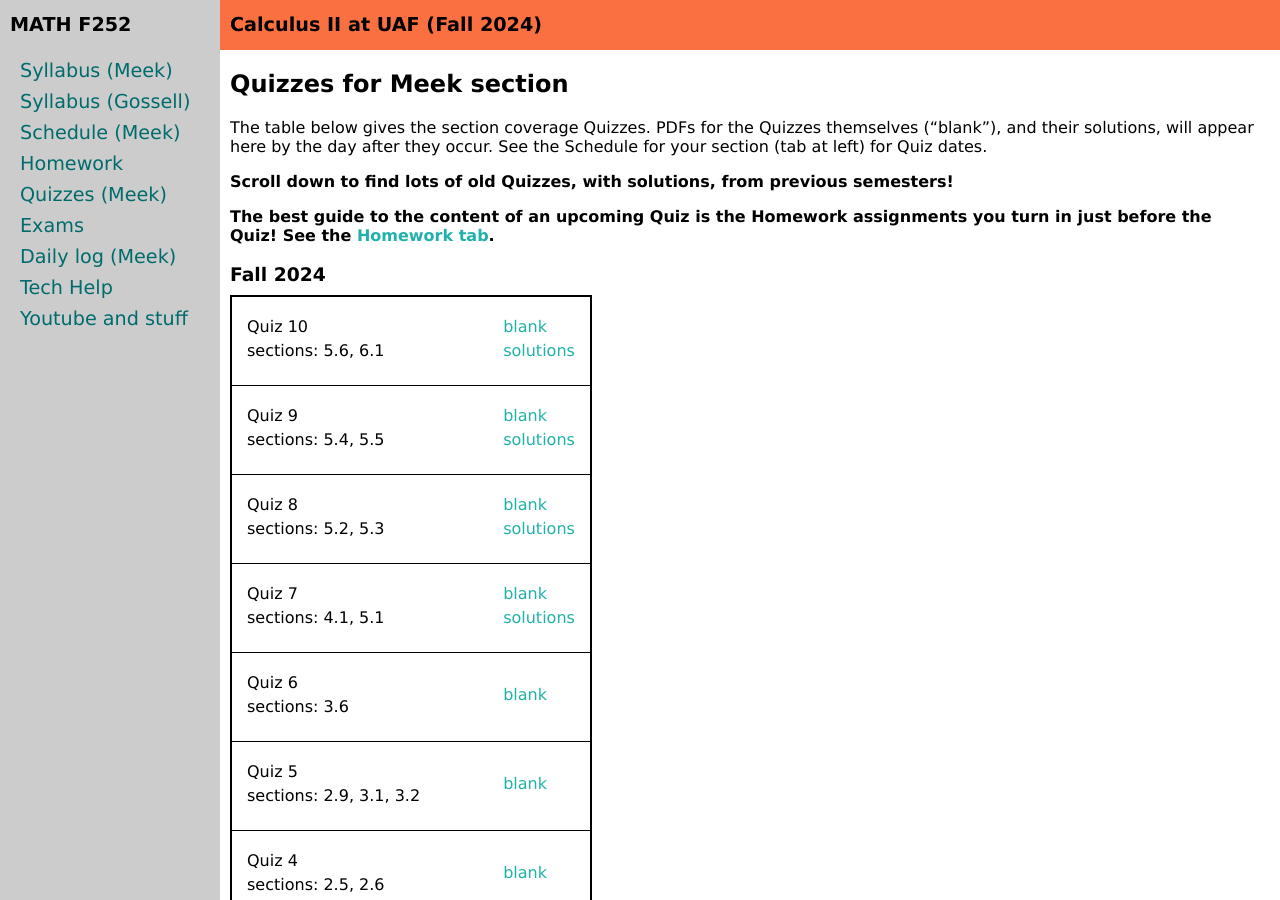
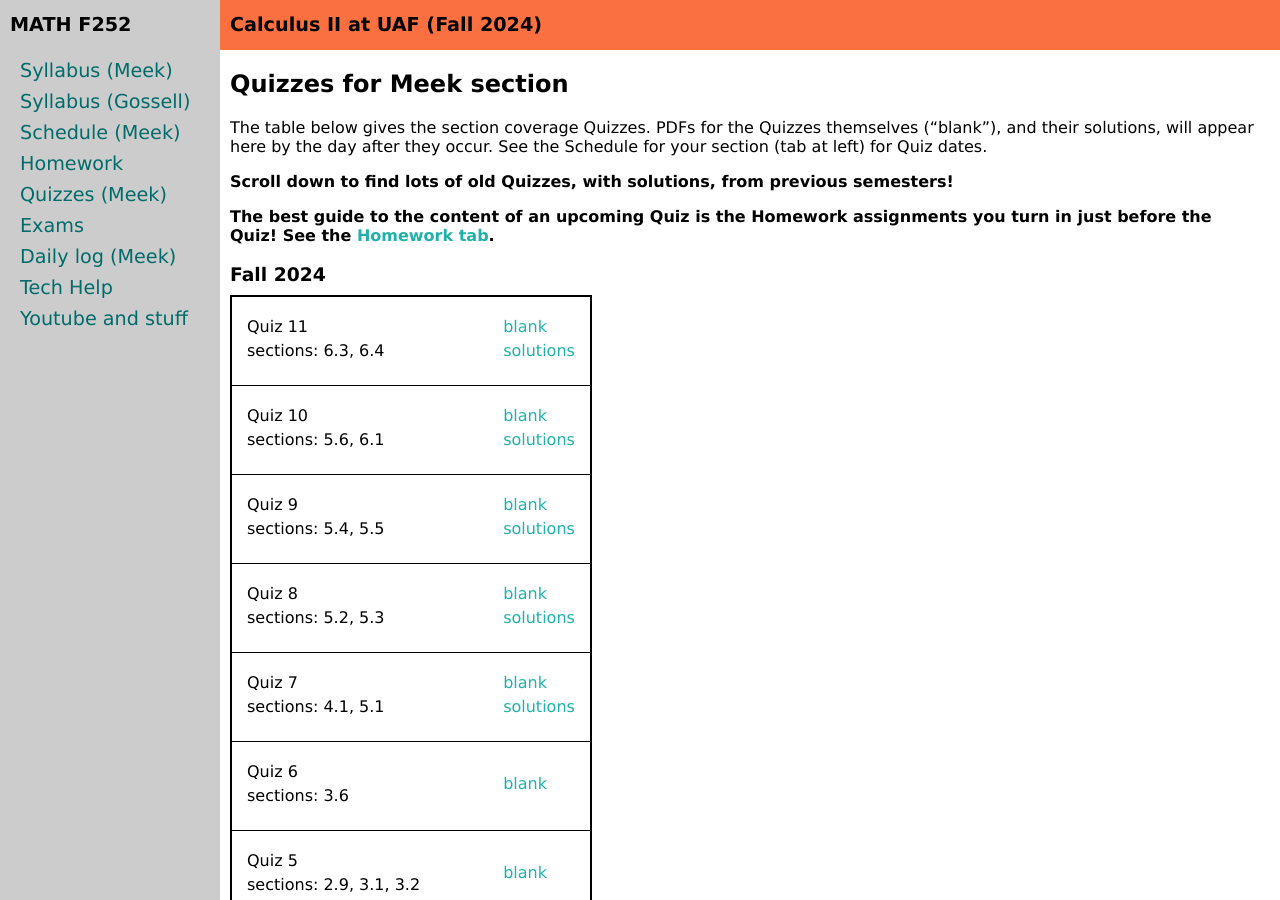
Before and after one commit to uaf-math/calc2, a Jekyll site: the page built from quizzes.md, in a window 1280 px wide and 900 px high. Built offline with Jekyll 4.4.1, drawn with Linux system fonts in a browser that asks for light colours.

Commit message:
added quiz to Meek

```diff
--- a/_data/quizzesF24.yml
+++ b/_data/quizzesF24.yml
@@ -1,6 +1,10 @@
 semester: Fall 2024 (Meek's section)
 home: assets/quizzes/F24/Meek
 quizzes:
+- name: Quiz 11
+  sections: 6.3, 6.4
+  blank: quiz11.pdf
+  solutions: quiz11Sols.pdf
 - name: Quiz 10
   sections: 5.6, 6.1
   blank: quiz10.pdf
```
Also changed, not shown: 3 other files.
